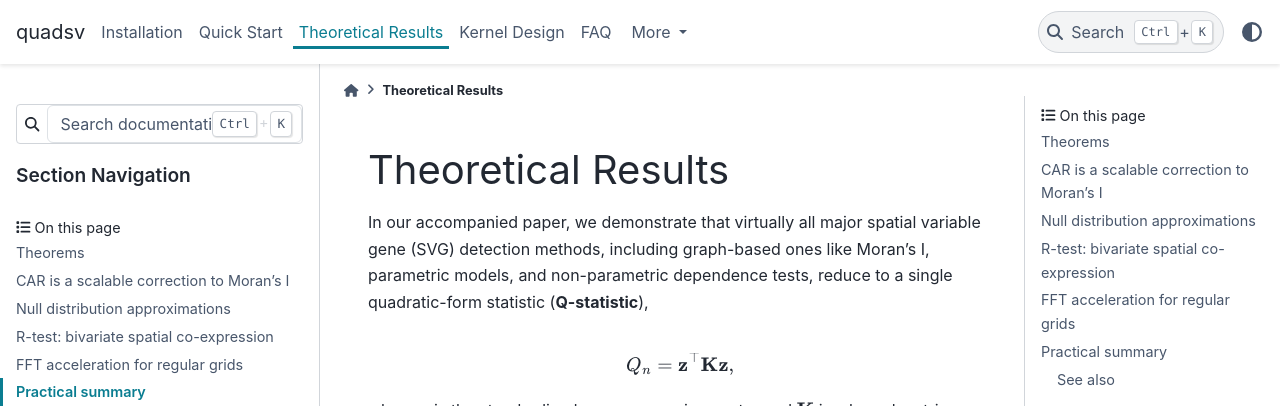
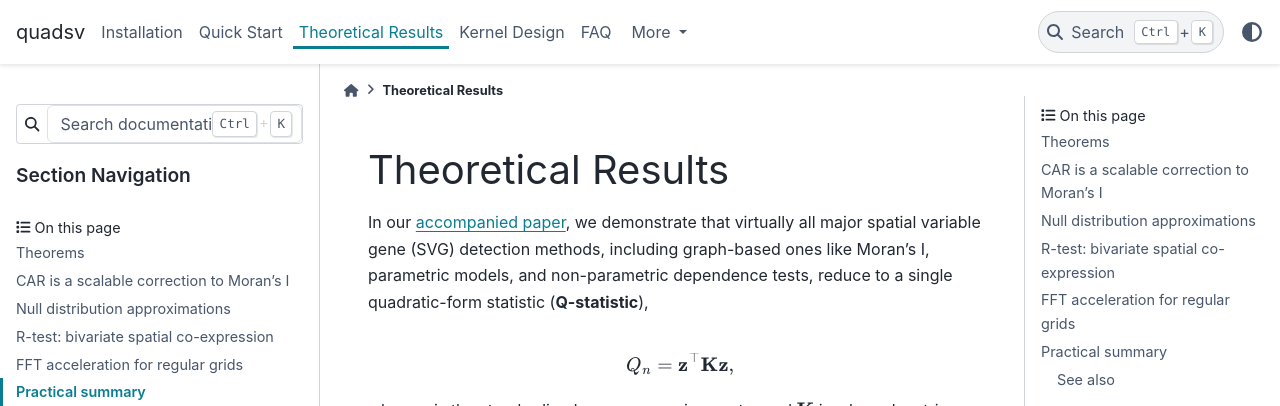
Before and after one commit to JiayuSuPKU/EquivSVT, a Sphinx documentation site: the page built from docs/theory.rst, in a window 1280 px wide and 900 px high. Shown: the top 406 px of the window. Built offline with Sphinx 7.4.7 and the PyData theme 0.15.4, drawn with Linux system fonts in a browser that asks for light colours.

Commit message:
Update docs

```diff
--- a/docs/kernels.rst
+++ b/docs/kernels.rst
@@ -106,7 +106,7 @@ Use median pairwise distance as starting point:
 
 **k-Neighbors** (graph kernels)
 
-- k = 5–10: Sparse, local
+- k = 5-10: Sparse, local
 - k = 30+: Dense, global
 
 .. code-block:: python
--- a/docs/theory.rst
+++ b/docs/theory.rst
@@ -1,7 +1,7 @@
 Theoretical Results
 ====================================
 
-In our accompanied paper, we demonstrate that virtually all major spatial variable gene (SVG) detection methods,
+In our `accompanied paper <https://arxiv.org/pdf/2602.02825>`_, we demonstrate that virtually all major spatial variable gene (SVG) detection methods,
 including graph-based ones like Moran's I, parametric models, and non-parametric dependence tests, reduce to
 a single quadratic-form statistic (**Q-statistic**),
 
```
